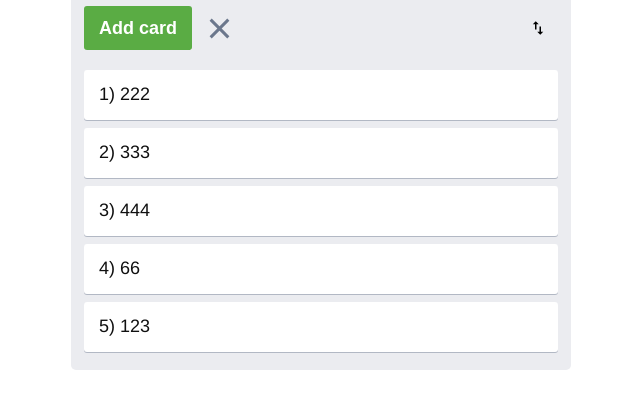
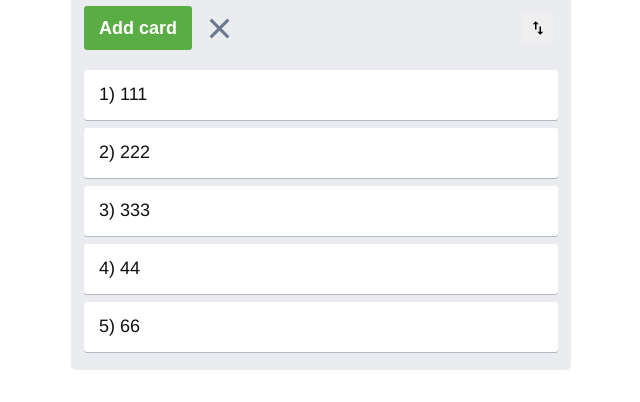
Before and after one commit to deniskeller/react-todo-app, a React (Create React App) app: page /page/1 in a window 1280 px wide. Shown: the part 206-608 px from the top of the page, without its empty margins (319-959 px from the left). Built offline with nearby package versions, Linux system fonts and the light colour scheme; data requests are answered from the project's data file.

Commit message:
add sorting

```diff
--- a/db.json
+++ b/db.json
@@ -1,28 +1,28 @@
 {
   "todos": [
     {
-      "id": "6424",
+      "id": "8961",
+      "title": "111",
+      "completed": false
+    },
+    {
+      "id": "5399",
       "title": "222",
       "completed": false
     },
     {
-      "id": "7bca",
+      "id": "5c74",
       "title": "333",
       "completed": false
     },
     {
-      "id": "40d2",
-      "title": "444",
+      "id": "4618",
+      "title": "44",
       "completed": false
     },
     {
-      "id": "4b21",
+      "id": "afc8",
       "title": "66",
-      "completed": false
-    },
-    {
-      "id": "c206",
-      "title": "123",
       "completed": false
     }
   ]
--- a/src/components/TodoItem/TodoItem.module.scss
+++ b/src/components/TodoItem/TodoItem.module.scss
@@ -85,7 +85,6 @@
   position: relative;
   text-decoration: none;
 
-
   .taskList__item__edit {
     display: block;
 
--- a/src/store/redux-toolkit/todos/todosSlice.ts
+++ b/src/store/redux-toolkit/todos/todosSlice.ts
@@ -1,5 +1,5 @@
-import { createAsyncThunk, createSlice } from '@reduxjs/toolkit';
-import { Todo, NewTodo } from './types';
+import { createAsyncThunk, createSlice, PayloadAction } from '@reduxjs/toolkit';
+import { Todo, NewTodo, SortType } from './types';
 
 const API_URL = 'http://localhost:3001/todos';
 
@@ -7,6 +7,7 @@ interface TodosState {
   todos: Todo[];
   status: 'initial' | 'loading' | 'succeeded' | 'failed';
   error: string | null;
+	sortType: SortType;
 }
 
 
@@ -15,6 +16,7 @@ const initialState: TodosState = {
   todos: [],
   status: 'initial',
   error: null,
+	sortType: 'none'
 };
 
 // ПЕРВИЧНАЯ ЗАГРУЗКА ЗАДАЧ
@@ -51,6 +53,7 @@ export const toggleTodo = createAsyncThunk(
   'todos/toggleTodo',
   async (todo: Todo): Promise<Todo> => {
     const updatedTodo = { ...todo, completed: !todo.completed };
+		console.log('updatedTodo: ', updatedTodo);
 
     const response = await fetch(`${API_URL}/${updatedTodo.id}`, {
 			method: 'PUT',
@@ -74,7 +77,6 @@ export const removeTodo = createAsyncThunk(
     const response = await fetch(`${API_URL}/${id}`, {
 			method: 'DELETE',
 		});
-		console.log('response: ', response);
 		if (!response.ok) {
 			throw new Error('Ошибка удаления задачи');
 		}
@@ -83,10 +85,33 @@ export const removeTodo = createAsyncThunk(
   }
 );
 
+export const sortingTodos = () => {
+
+}
+
 const todosSlice = createSlice({
   name: 'todos',
   initialState,
-  reducers: {},
+  reducers: {
+		sortTodos(state, action: PayloadAction<SortType>) {
+			return {
+				...state,
+				sortType: action.payload,
+				todos: [...state.todos].sort((a, b) => {
+					switch (action.payload) {
+						case 'completed':
+							return Number(b.completed) - Number(a.completed);
+						case 'active':
+							return Number(a.completed) - Number(b.completed);
+						case 'alphabet':
+							return a.title.localeCompare(b.title);
+						default:
+							return 0;
+					}
+				})
+			};
+		}
+	},
   extraReducers: (builder) => {
     builder
       .addCase(loadTodos.pending, (state) => {
@@ -105,17 +130,19 @@ const todosSlice = createSlice({
         state.todos.push(action.payload);
       })
       .addCase(toggleTodo.fulfilled, (state, action) => {
-        const index = state.todos.findIndex(
-          (todo) => todo.id === action.payload.id
-        );
-        if (index !== -1) {
-          state.todos[index] = action.payload;
-        }
+				state.todos = state.todos.map((todo) => {
+          if (todo.id !== action.payload.id) {
+            return todo;
+          } else {
+            return { ...todo, completed: !action.payload.completed };
+          }
+        })
       })
       .addCase(removeTodo.fulfilled, (state, action) => {
         state.todos = state.todos.filter((todo) => todo.id !== action.payload);
-      });
+      })
   },
 });
 
+export const { sortTodos } = todosSlice.actions;
 export default todosSlice.reducer;
--- a/src/store/redux-toolkit/todos/types.ts
+++ b/src/store/redux-toolkit/todos/types.ts
@@ -5,3 +5,5 @@ export interface Todo {
 }
 
 export type NewTodo = Omit<Todo, 'id'>;
+
+export type SortType = 'none' | 'completed' | 'active' | 'alphabet';
--- a/src/views/TodoList/TodoList.tsx
+++ b/src/views/TodoList/TodoList.tsx
@@ -1,91 +1,87 @@
-import React, { useCallback, useEffect, useState } from 'react';
-import { useLocation, useNavigate } from 'react-router';
+import React, { useEffect, useMemo, useState } from 'react';
+import { useNavigate, useParams } from 'react-router';
 import { NavLink } from 'react-router';
 import styles from './TodoList.module.scss';
 import Loader from '../../components/Loader/Loader';
 import TodoItem from '../../components/TodoItem/TodoItem';
 import { useAppDispatch, useAppSelector } from '../../hooks/redux';
-import { createTodo } from '../../store/redux-toolkit/todos/todosSlice';
+import {
+  createTodo,
+  sortTodos
+} from '../../store/redux-toolkit/todos/todosSlice';
+import { SortType } from '../../store/redux-toolkit/todos/types';
 
 const TodoList: React.FC = () => {
   const navigate = useNavigate();
-  const location = useLocation();
   const dispatch = useAppDispatch();
   const [title, setTitle] = useState<string>('');
   const [inputError, setInputError] = useState<boolean>(false);
   const { todos, status, error } = useAppSelector((state) => state.todos);
-  const pageCount = Math.ceil(todos.length / 5);
-  // СОЗДАНИЕ НОВОЙ ЗАДАЧЫИ
+  const [sortType, setSortType] = useState<SortType>('none');
+
+  const ITEMS_PER_PAGE = 5;
+  const pageCount = Math.ceil(todos.length / ITEMS_PER_PAGE);
+  const { pageNumber = '1' } = useParams();
+  const currentPage = parseInt(pageNumber, 10) || 1;
+
+  // СОРТИРОВКА СПИСКА ЗАДАЧ
+  const sortedTodos = useMemo(() => {
+    const todosCopy = [...todos];
+
+    switch (sortType) {
+      case 'completed':
+        return todosCopy.sort(
+          (a, b) => Number(b.completed) - Number(a.completed)
+        );
+      case 'active':
+        return todosCopy.sort(
+          (a, b) => Number(a.completed) - Number(b.completed)
+        );
+      case 'alphabet':
+        return todosCopy.sort((a, b) => a.title.localeCompare(b.title));
+      default:
+        return todosCopy;
+    }
+  }, [todos, sortType]);
+
+  const handleSort = () => {
+    const sortOrder: SortType[] = ['none', 'completed', 'active', 'alphabet'];
+    const currentIndex = sortOrder.indexOf(sortType);
+    const nextIndex = (currentIndex + 1) % sortOrder.length;
+    setSortType(sortOrder[nextIndex]);
+    dispatch(sortTodos(sortOrder[nextIndex]));
+  };
+
+  // СОЗДАНИЕ НОВОЙ ЗАДАЧИ
   const handleSubmit = (e: React.FormEvent) => {
     e.preventDefault();
-
     if (title !== '') {
       setInputError(false);
       dispatch(createTodo({ title, completed: false }));
       setTitle('');
 
-      // добавление пагинации если у нас более 5 задач
-
-      console.log('pageCount: ', pageCount);
-      if (pageCount > 1) navigate('/page/' + pageCount);
+      const pageCount = Math.ceil((todos.length + 1) / 5);
+      if (pageCount > 1) navigate(`/page/${pageCount}`);
     } else {
       setInputError(true);
     }
   };
-  // СОРТИРОВКА СПИСКА ЗАДАЧ
-  const sortTodo = () => {
-    // dispatch(sortingTodos());
-  };
+
   // ПАГИНАЦИЯ
-  const pageNumber = useCallback(() => {
-    const pageNumber = +location.pathname.split('/')[2];
-    return pageNumber;
-  }, [location.pathname]);
+  useEffect(() => {
+    if (currentPage > pageCount && pageCount > 0) {
+      navigate(`/page/${pageCount}`);
+    }
+  }, [currentPage, navigate, pageCount]);
 
-  const todosComputed = useCallback(
-    (pageNumber: number) => {
-      let tasks = todos.slice(0);
-      const startIndex = pageNumber * 5;
-      const endIndex = startIndex + 5;
-
-      tasks = tasks.slice(startIndex, endIndex);
-      return tasks;
-    },
-    [todos]
+  // расчет задач для постраничного вывода
+  const paginatedTodos = todos.slice(
+    (currentPage - 1) * ITEMS_PER_PAGE,
+    currentPage * ITEMS_PER_PAGE
   );
-
-  const load = useCallback(() => {
-    if (todos && todos.length > 0) {
-      console.log('pageCount: ', pageCount);
-      console.log('pageNumber(): ', pageNumber());
-
-      if (pageNumber() <= 0) {
-        navigate('/page/1');
-      }
-      if (pageNumber() >= pageCount) {
-        navigate('/page/' + pageCount);
-      }
-    }
-  }, [navigate, pageCount, pageNumber, todos]);
-
-  const prevDisable = () => {
-    if (pageNumber() <= 1) {
-      return true;
-    }
-    return false;
-  };
-
-  const nextDisable = () => {
-    let taskLength = todos.length;
-    if (taskLength <= pageNumber() * 5) {
-      return true;
-    }
-    return false;
-  };
-
-  useEffect(() => {
-    load();
-  }, [load]);
+  // кнопки управления смены страниц
+  const prevDisable = currentPage <= 1;
+  const nextDisable = currentPage >= pageCount;
 
   return (
     <div className={styles.taskContent}>
@@ -119,46 +115,63 @@ const TodoList: React.FC = () => {
             <span></span>
           </div>
 
-          <div className={styles.taskForm__options} onClick={sortTodo}>
+          <button
+            type='button'
+            className={styles.taskForm__options}
+            onClick={handleSort}
+            aria-label={`Sort by ${sortType}`}
+            title={`Current sort: ${sortType}`}
+          >
             <svg xmlns='http://www.w3.org/2000/svg' viewBox='0 0 24 24'>
               <path d='M9 3L5 6.99h3V14h2V6.99h3L9 3zm7 14.01V10h-2v7.01h-3L15 21l4-3.99h-3z' />
               <path d='M0 0h24v24H0z' fill='none' />
             </svg>
-          </div>
+          </button>
         </div>
       </form>
 
-      {status === 'loading' ? (
-        <Loader />
-      ) : status === 'succeeded' ? (
-        todos.length > 0 ? (
-          <div className={styles.taskList}>
-            {todosComputed(pageNumber() - 1).map((todo, index) => {
-              return (
+      {/* Индикатор текущей сортировки */}
+      {sortType !== 'none' && (
+        <div className={styles.sortIndicator}>
+          Sorted by: {sortType}
+          <button
+            onClick={() => setSortType('none')}
+            className={styles.clearSort}
+          >
+            (clear)
+          </button>
+        </div>
+      )}
+
+      {status === 'loading' && <Loader />}
+      {status === 'failed' && <div>{error}</div>}
+      {status === 'succeeded' && (
+        <>
+          {sortedTodos.length > 0 ? (
+            <div className={styles.taskList}>
+              {paginatedTodos.map((todo, index) => (
                 <TodoItem
+                  key={todo.id}
                   todo={todo}
-                  key={todo.id}
-                  index={(pageNumber() - 1) * 5 + index}
+                  index={(currentPage - 1) * ITEMS_PER_PAGE + index}
                 />
-              );
-            })}
-          </div>
-        ) : (
-          <div className={styles.taskEmpty}> У вас пока нет задач </div>
-        )
-      ) : status === 'failed' ? (
-        <div>{error}</div>
-      ) : null}
+              ))}
+            </div>
+          ) : (
+            <div className={styles.taskEmpty}>У вас пока нет задач</div>
+          )}
+        </>
+      )}
 
-      {todos.length > 5 ? (
+      {pageCount > 1 && (
         <div className={styles.taskControl}>
           <NavLink
             to={{
-              pathname: '/page/' + (pageNumber() - 1)
+              pathname: '/page/' + (currentPage - 1)
             }}
             className={`${styles.taskControl__prevBtn} ${
               styles.taskControl__btn
-            } ${prevDisable() ? styles.disable : ''}`}
+            } ${prevDisable ? styles.disable : ''}`}
           >
             <svg
               xmlns='http://www.w3.org/2000/svg'
@@ -179,7 +192,7 @@ const TodoList: React.FC = () => {
               key={number}
               to={`/page/${number}`}
               className={`pagination-link ${
-                pageNumber() - 1 === number ? 'active' : ''
+                currentPage - 1 === number ? 'active' : ''
               }`}
             >
               {number}
@@ -188,11 +201,11 @@ const TodoList: React.FC = () => {
 
           <NavLink
             to={{
-              pathname: '/page/' + (pageNumber() + 1)
+              pathname: '/page/' + (currentPage + 1)
             }}
             className={`${styles.taskControl__nextBtn} ${
               styles.taskControl__btn
-            } ${nextDisable() ? styles.disable : ''}`}
+            } ${nextDisable ? styles.disable : ''}`}
           >
             <svg
               xmlns='http://www.w3.org/2000/svg'
@@ -205,7 +218,7 @@ const TodoList: React.FC = () => {
             </svg>
           </NavLink>
         </div>
-      ) : null}
+      )}
     </div>
   );
 };
```
Also changed, not shown: src/components/TodoItem/TodoItem.tsx (+7 -3 lines).
